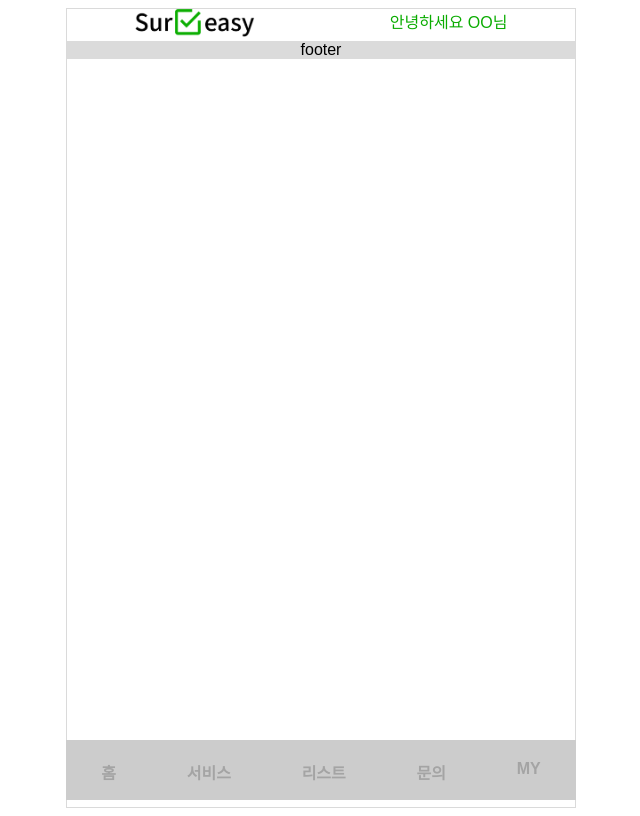
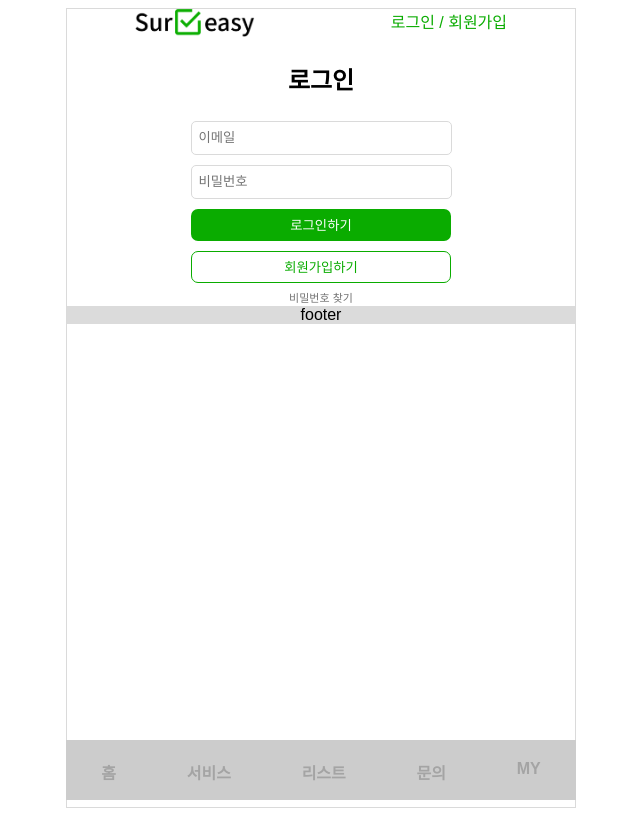
Before and after one commit to surveasy2019/surveasy-web-renewal, a Vue app: page /#/login in a window 1280 px wide. Shown: the whole page, without its empty margins (319-959 px from the left). Built offline with nearby package versions, Linux system fonts and the light colour scheme; no server answers.

Commit message:
feat : CREATE Login Component & View

```diff
--- a/src/App.vue
+++ b/src/App.vue
@@ -3,7 +3,7 @@
   <div class="main-container">
     <HeaderVue />
     <router-view/>
-    <FooterVue />
+    <FooterVue class="footer" />
   </div>
   <div class="bottom-bar-container">
     <BottomBarVue />
@@ -62,7 +62,6 @@ export default {
   padding-bottom: 40px; /* bottom-bar-container 높이만큼 여백 추가 */
   box-sizing: border-box; /* padding이 너비에 포함되도록 설정 */
 }
-
 .bottom-bar-container {
   position: fixed;
   width: 510px;
--- a/src/components/Header.vue
+++ b/src/components/Header.vue
@@ -7,19 +7,22 @@
     </div>
 
     <div>
-      <span id="header-text">안녕하세요 OO님</span>
+      <router-link to="/login" id="header-text" v-if="!isLoggedIn">로그인 / 회원가입</router-link>
+      <router-link to="/mypage" id="header-text" v-else>마이페이지</router-link>
     </div>
 
-
-    <!-- <router-link to="/login">로그인</router-link>
-    <router-link to="/register">회원가입</router-link>
-    <router-link to="/logout">로그아웃</router-link> -->
   </div>
 </template>
 
 <script>
 export default {
-  name: 'HeaderContainer'
+  name: 'HeaderContainer',
+
+  data() {
+    return {
+      isLoggedIn: false
+    }
+  }
 }
 </script>
 
--- /dev/null
+++ b/src/components/Login/LoginInput.vue
@@ -0,0 +1,75 @@
+<template>
+  <div class="login-input-container">
+    <h2>로그인</h2>
+
+    <div class="login-input-form-container">
+      <input type="email" id="id" v-model="email" placeholder="이메일">
+      <input type="password" id="pw" v-model="password" placeholder="비밀번호">
+    </div>
+
+    <div class="login-input-button-container">
+      <button id="btn-login">로그인하기</button>
+      <button id="btn-join">회원가입하기</button>
+    </div>
+
+    <div class="login-input-findpw-container">
+      <router-link to="/findpw">비밀번호 찾기</router-link>
+    </div>
+  </div>
+</template>
+
+<script>
+export default {
+
+}
+</script>
+
+<style>
+.login-input-container {
+  margin: auto;
+}
+.login-input-form-container {
+  display: flex;
+  flex-direction: column;
+}
+.login-input-form-container input {
+  width: 250px;
+  height: 30px;
+  margin: 5px auto;
+  padding-left: 7px;
+  color: #727272;
+  background-color: white;
+  border: solid 1px #dadada;
+  border-radius: 5px;
+}
+.login-input-form-container input:focus {
+  color: #000000;
+  outline: 1px solid #0AAC00;
+}
+.login-input-button-container {
+  display: flex;
+  flex-direction: column;
+}
+.login-input-button-container button {
+  width: 260px;
+  height: 32px;
+  margin: 5px auto;
+  border: none;
+  border-radius: 7px;
+  cursor: pointer;
+}
+#btn-login {
+  background-color: #0AAC00;
+  color: white;
+}
+#btn-join {
+  background-color: white;
+  color: #0AAC00;
+  border: solid 1px #0AAC00;
+}
+.login-input-findpw-container a {
+  font-size: 11px;
+  color: #727272;
+  text-decoration: none;
+}
+</style>
--- a/src/router/index.js
+++ b/src/router/index.js
@@ -1,5 +1,6 @@
 import { createRouter, createWebHashHistory } from 'vue-router'
 import Home from '../views/Home/Home'
+import Login from '../views/Login/Login'
 import Service from '../views/Service/Service'
 import ServiceInputForm from '../views/Service/ServiceInputForm'
 import ServicePayDone from '../views/Service/ServicePayDone'
@@ -14,6 +15,11 @@ const routes = [
     path: '/',
     name: 'Home',
     component: Home,
+  },
+  {
+    path: '/login',
+    name: 'Login',
+    component: Login
   },
   {
     path: '/service',
--- /dev/null
+++ b/src/views/Login/Login.vue
@@ -0,0 +1,20 @@
+<template>
+  <div class="login-container">
+    <LoginInputVue />
+  </div>
+</template>
+
+<script>
+import LoginInputVue from '@/components/Login/LoginInput.vue'
+
+export default {
+  name: 'Login',
+  components: {
+    LoginInputVue
+  }
+}
+</script>
+
+<style>
+
+</style>
```
